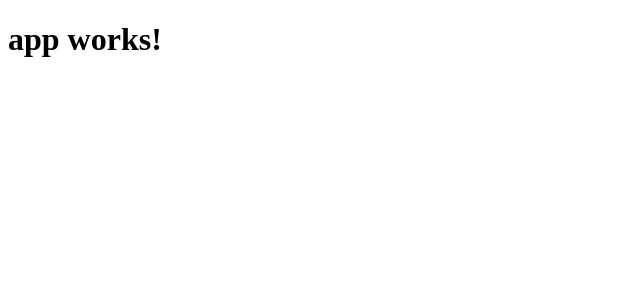
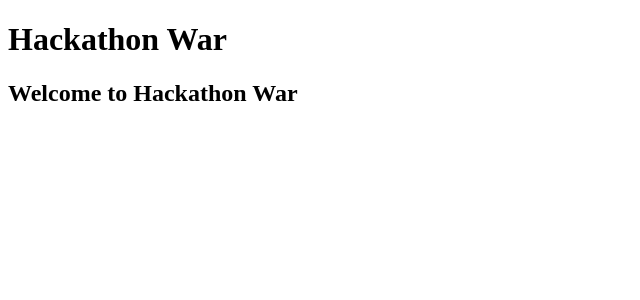
Before and after one commit to SowmyaLogaswamy/Hackathon-War-js, an Angular app: page / in a window 1280 px wide. Shown: the top 300 px of the page, without its empty margins (0-640 px from the left). Built offline with nearby package versions, Linux system fonts and the light colour scheme.

Commit message:
Create a welcome component and a router

```diff
--- a/src/app/app.component.html
+++ b/src/app/app.component.html
@@ -1,3 +1,4 @@
-<h1>
-  {{title}}
-</h1>
+<div class="container">
+  <h1>{{title}}</h1>
+  <router-outlet></router-outlet>
+</div>
--- a/src/app/app.component.ts
+++ b/src/app/app.component.ts
@@ -6,5 +6,5 @@
   styleUrls: ['./app.component.css']
 })
 export class AppComponent {
-  title = 'app works!';
+  title = 'Hackathon War';
 }
--- /dev/null
+++ b/src/app/app.routing.ts
@@ -0,0 +1,12 @@
+import { ModuleWithProviders }  from '@angular/core';
+import { Routes, RouterModule } from '@angular/router';
+import { WelcomeComponent } from './welcome/welcome.component';
+
+const appRoutes: Routes = [
+  {
+      path: '',
+      component: WelcomeComponent
+    }
+];
+
+export const routing: ModuleWithProviders = RouterModule.forRoot(appRoutes);
--- /dev/null
+++ b/src/app/welcome/welcome.component.html
@@ -0,0 +1 @@
+<h2>Welcome to Hackathon War</h2>
--- /dev/null
+++ b/src/app/welcome/welcome.component.ts
@@ -0,0 +1,15 @@
+import { Component, OnInit } from '@angular/core';
+
+@Component({
+  selector: 'app-welcome',
+  templateUrl: './welcome.component.html',
+  styleUrls: ['./welcome.component.css']
+})
+export class WelcomeComponent implements OnInit {
+
+  constructor() { }
+
+  ngOnInit() {
+  }
+
+}
```
Also changed, not shown: src/app/app.module.ts (+6 -2 lines), src/app/welcome/welcome.component.css (added), 1 other file (tests, documents, lock files or other folders).
